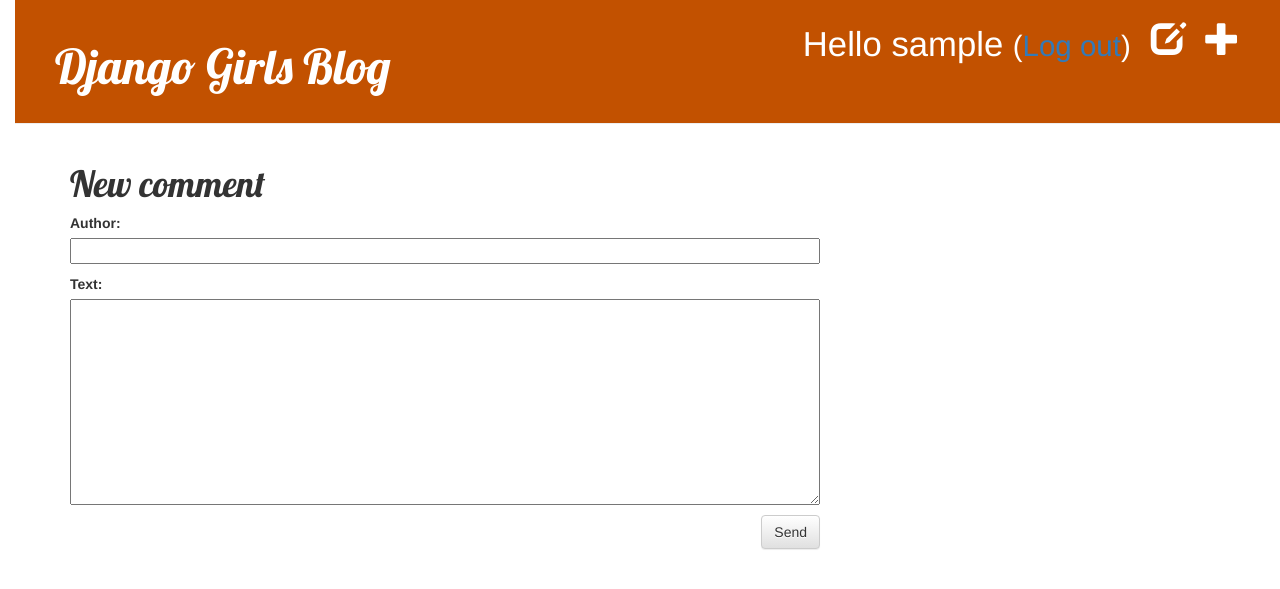
After one commit to shah-anurag/my-first-blog, a Django app: page /post/1/comment/ in a window 1280 px wide. The commit adds this page. Shown: the top 589 px of the page. Run offline with Django 3.2, Linux system fonts and the light colour scheme; a user stored in the database is signed in; tables that the repository leaves empty hold one stand-in row (values such as "Sample post"); some libraries are stand-ins or nearby versions.

Commit message:
Added comment section in the app

```diff
--- a/blog/admin.py
+++ b/blog/admin.py
@@ -1,6 +1,7 @@
 from django.contrib import admin
-from .models import Post
+from .models import Post, Comment
 
 # Register your models here.
 
 admin.site.register(Post)
+admin.site.register(Comment)
--- a/blog/forms.py
+++ b/blog/forms.py
@@ -1,9 +1,15 @@
 from django import forms
 
-from .models import Post
+from .models import Post, Comment
 
 class PostForm(forms.ModelForm):
 
     class Meta:
         model = Post
         fields = ('title', 'text',)
+
+class CommentForm(forms.ModelForm):
+
+    class Meta:
+        model = Comment
+        fields = ('author', 'text',)
--- a/blog/models.py
+++ b/blog/models.py
@@ -14,5 +14,22 @@ class Post(models.Model):
         self.published_date = timezone.now()
         self.save()
 
+    def approved_comments(self):
+        return self.comments.filter(approved_comment=True)
+
     def __str__(self):
         return self.title
+
+class Comment(models.Model):
+    post = models.ForeignKey('blog.Post', on_delete=models.CASCADE, related_name='comments')
+    author = models.CharField(max_length=200)
+    text = models.TextField()
+    created_date = models.DateTimeField(default=timezone.now)
+    approved_comment = models.BooleanField(default=False)
+
+    def approve(self):
+        self.approved_comment = True
+        self.save()
+
+    def __str__(self):
+        return self.text
--- a/blog/static/css/blog.css
+++ b/blog/static/css/blog.css
@@ -53,3 +53,7 @@ h1, h2, h3, h4 {
 .post h2 a, .post h2 a:visited {
     color: #000000;
 }
+
+.comment {
+    margin: 20px 0px 20px 20px;
+}
--- /dev/null
+++ b/blog/templates/blog/add_comment_to_post.html
@@ -0,0 +1,11 @@
+{% extends 'blog/base.html' %}
+
+{% block content %}
+
+	<h1>New comment</h1>
+    <form method="POST" class="post-form">{% csrf_token %}
+        {{ form.as_p }}
+        <button type="submit" class="save btn btn-default">Send</button>
+    </form>
+
+{% endblock %}
--- a/blog/templates/blog/post_list.html
+++ b/blog/templates/blog/post_list.html
@@ -8,6 +8,7 @@
             </div>
             <h1><a href="{% url 'post_detail' pk=post.pk %}">{{ post.title }}</a></h1>
             <p>{{ post.text|linebreaksbr }}</p>
+            <a href="{% url 'post_detail' pk=post.pk %}">Comments: {{ post.approved_comments.count }}</a>
         </div>
     {% endfor %}
 {% endblock %}
--- a/blog/urls.py
+++ b/blog/urls.py
@@ -9,4 +9,7 @@ urlpatterns = [
     path('drafts/', views.post_draft_list, name='post_draft_list'),
     path('post/<pk>/publish/', views.post_publish, name = 'post_publish'),
     path('post/<pk>/remove/', views.post_remove, name = 'post_remove'),
+    path('post/<int:pk>/comment/', views.add_comment_to_post, name='add_comment_to_post'),
+    path('comment/<int:pk>/approve/', views.comment_approve, name='comment_approve'),
+    path('comment/<int:pk>/remove/', views.comment_remove, name='comment_remove'),
 ]
--- a/blog/views.py
+++ b/blog/views.py
@@ -1,15 +1,15 @@
 from django.shortcuts import render
 from django.utils import timezone
-from .models import Post
+from .models import Post, Comment
 from django.shortcuts import render, get_object_or_404
-from .forms import PostForm
+from .forms import PostForm, CommentForm
 from django.shortcuts import redirect
 from django.contrib.auth.decorators import login_required
 
 # Create your views here.
 
 def post_list(request):
-    posts = Post.objects.filter(published_date__lte=timezone.now()).order_by('published_date')
+    posts = Post.objects.filter(published_date__lte=timezone.now()).order_by('-published_date')
     return render(request, 'blog/post_list.html', {'posts' : posts})
 
 def post_detail(request, pk):
@@ -47,7 +47,7 @@ def post_edit(request, pk):
 
 @login_required
 def post_draft_list(request):
-    posts = Post.objects.filter(published_date__isnull = True).order_by('created_date')
+    posts = Post.objects.filter(published_date__isnull = True).order_by('-created_date')
     return render(request, 'blog/post_draft_list.html', {'posts' : posts})
 
 @login_required
@@ -61,3 +61,29 @@ def post_remove(request, pk):
     post = get_object_or_404(Post, pk=pk)
     post.delete()
     return redirect('post_list')
+
+@login_required
+def add_comment_to_post(request, pk):
+    post = get_object_or_404(Post, pk=pk)
+    if request.method == "POST":
+        form = CommentForm(request.POST)
+        if form.is_valid():
+            comment = form.save(commit=False)
+            comment.post = post
+            comment.save()
+            return redirect('post_detail', pk=post.pk)
+    else:
+        form = CommentForm()
+    return render(request, 'blog/add_comment_to_post.html', {'form': form})
+
+@login_required
+def comment_approve(request, pk):
+    comment = get_object_or_404(Comment, pk=pk)
+    comment.approve()
+    return redirect('post_detail', pk=comment.post.pk)
+
+@login_required
+def comment_remove(request, pk):
+    comment = get_object_or_404(Comment, pk=pk)
+    comment.delete()
+    return redirect('post_detail', pk=comment.post.pk)
```
Also changed, not shown: blog/templates/blog/post_detail.html (+18 -0 lines), blog/migrations/0002_comment.py (added).
